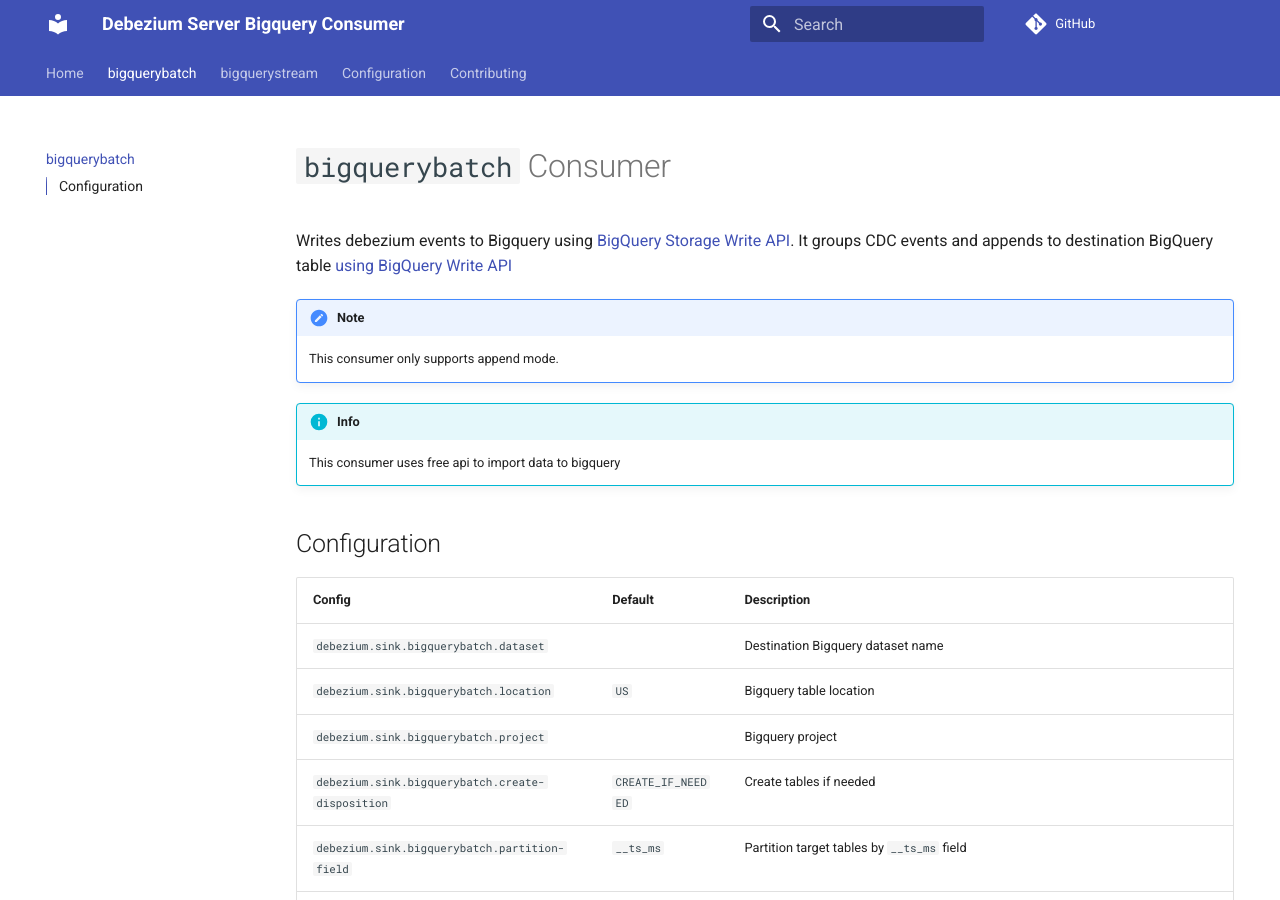
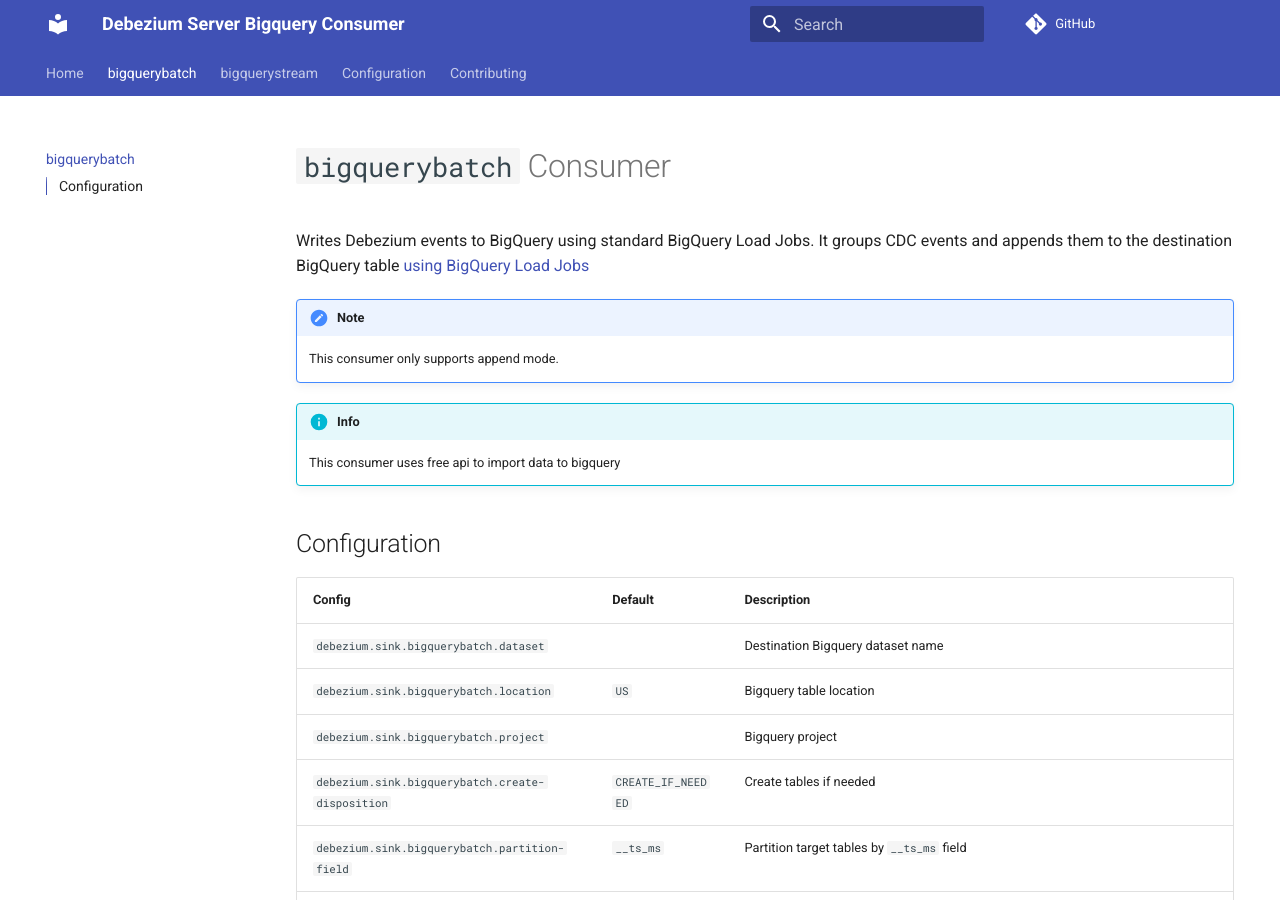
Before and after one commit to memiiso/debezium-server-bigquery, an MkDocs documentation site: the page built from docs/bigquerybatch.md, in a window 1280 px wide and 900 px high. Built offline with MkDocs 1.6.1 and Material for MkDocs 9.7.7, drawn with Linux system fonts in a browser that asks for light colours; comment, search, counter and statistics services are not loaded.

Commit message:
docs: correct bigquerybatch consumer description to specify Load Jobs

```diff
--- a/docs/bigquerybatch.md
+++ b/docs/bigquerybatch.md
@@ -1,8 +1,8 @@
 # `bigquerybatch` Consumer
 
-Writes debezium events to Bigquery using [BigQuery Storage Write API](https://cloud.google.com/bigquery/docs/write-api).
-It groups CDC events and appends to destination BigQuery
-table [using BigQuery Write API](https://cloud.google.com/bigquery/docs/batch-loading-data#loading_data_from_local_files)
+Writes Debezium events to BigQuery using standard BigQuery Load Jobs.
+It groups CDC events and appends them to the destination BigQuery
+table [using BigQuery Load Jobs](https://cloud.google.com/bigquery/docs/batch-loading-data#loading_data_from_local_files)
 
 !!! note
 
```
